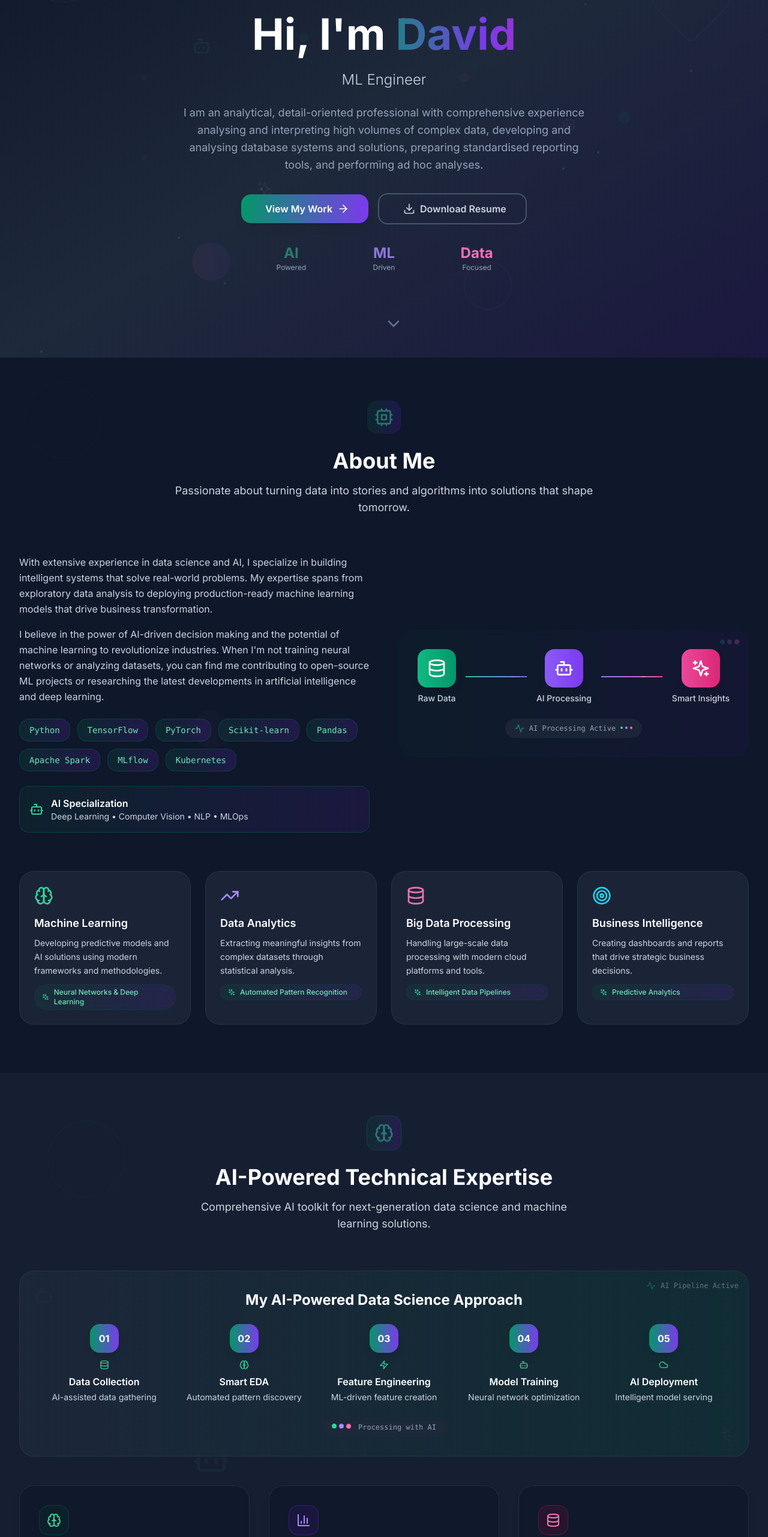
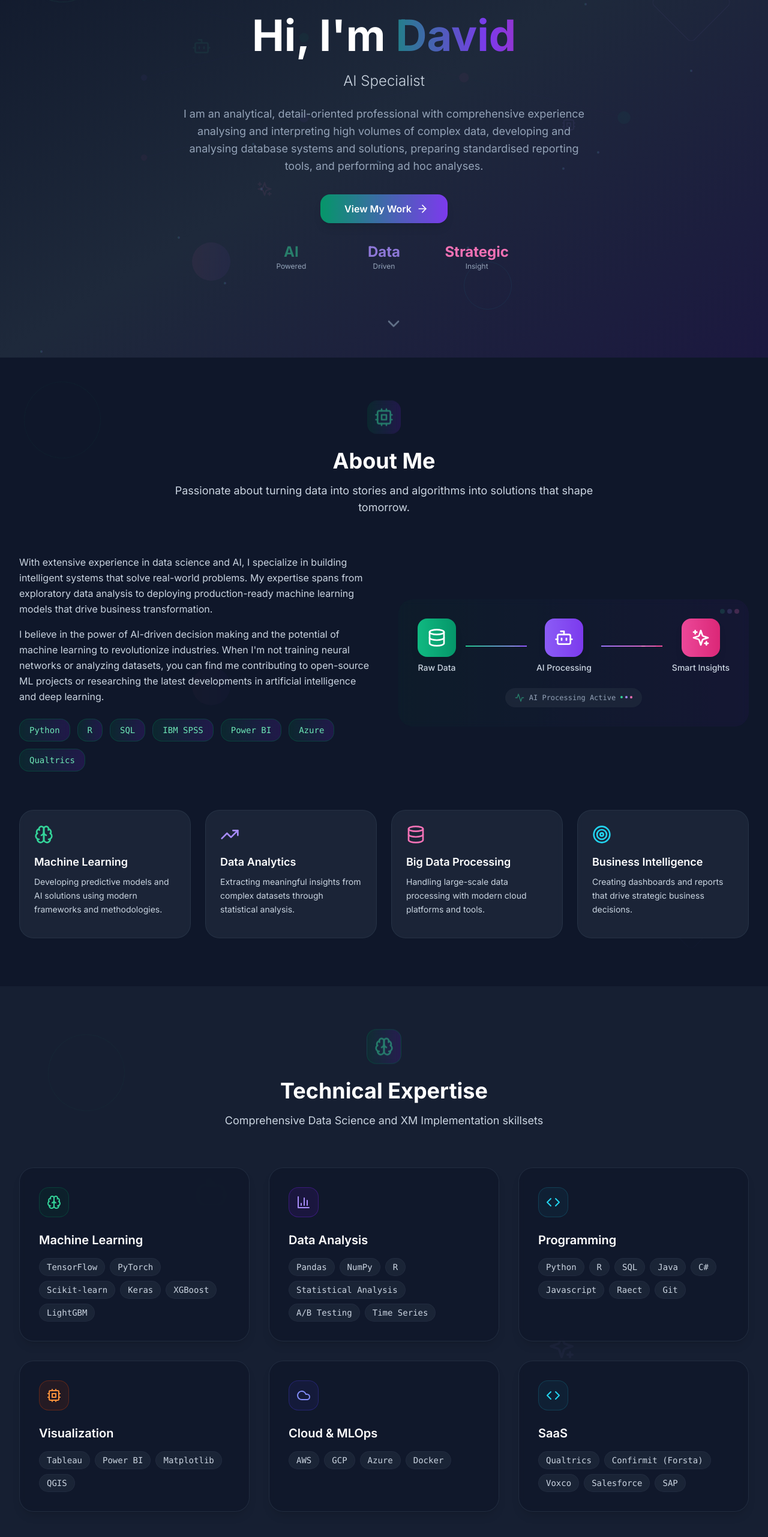
Before and after one commit to Gunawan888/Portfolio2025, a React (Vite) app: page / in a window 1280 px wide. Shown: the part 204-2766 px from the top of the page at 60% size. Built offline with nearby package versions, Linux system fonts and the light colour scheme.

Commit message:
Update Website

```diff
--- a/src/components/About.tsx
+++ b/src/components/About.tsx
@@ -143,7 +143,7 @@ const About = () => {
             </div>
 
             <div className="flex flex-wrap gap-3">
-              {['Python', 'TensorFlow', 'PyTorch', 'Scikit-learn', 'Pandas', 'Apache Spark', 'MLflow', 'Kubernetes'].map((skill, index) => (
+              {['Python', 'R', 'SQL', 'IBM SPSS', 'Power BI','Azure', 'Qualtrics'].map((skill, index) => (
                 <span
                   key={skill}
                   className="group px-4 py-2 bg-gradient-to-r from-emerald-100/80 to-violet-100/80 dark:from-emerald-900/30 dark:to-violet-900/30 text-emerald-800 dark:text-emerald-300 rounded-2xl text-sm font-medium animate-fade-in-up font-mono hover:scale-105 transition-all duration-300 backdrop-blur-sm border border-emerald-200/50 dark:border-emerald-800/50 hover:shadow-lg cursor-pointer"
@@ -154,16 +154,6 @@ const About = () => {
               ))}
             </div>
 
-            {/* AI Specialization Badge */}
-            <div className="mt-6 p-4 bg-gradient-to-r from-emerald-50/80 to-violet-50/80 dark:from-emerald-900/20 dark:to-violet-900/20 rounded-2xl border border-emerald-200/50 dark:border-emerald-800/50 backdrop-blur-sm hover:shadow-lg transition-all duration-300 group">
-              <div className="flex items-center space-x-3">
-                <Bot className="w-6 h-6 text-emerald-600 dark:text-emerald-400 group-hover:animate-bounce" />
-                <div>
-                  <h4 className="font-semibold text-slate-800 dark:text-white group-hover:text-emerald-600 dark:group-hover:text-emerald-400 transition-colors duration-300">AI Specialization</h4>
-                  <p className="text-sm text-slate-600 dark:text-slate-300">Deep Learning • Computer Vision • NLP • MLOps</p>
-                </div>
-              </div>
-            </div>
           </div>
 
           <div className="animate-fade-in-right">
@@ -188,13 +178,6 @@ const About = () => {
                 {highlight.description}
               </p>
 
-              {/* AI Feature Badge */}
-              <div className="mt-3 px-3 py-1 bg-gradient-to-r from-emerald-100/60 to-violet-100/60 dark:from-emerald-900/20 dark:to-violet-900/20 rounded-full backdrop-blur-sm border border-emerald-200/30 dark:border-emerald-800/30 group-hover:scale-105 transition-transform duration-300">
-                <div className="flex items-center space-x-2">
-                  <Sparkles className="w-3 h-3 text-emerald-600 dark:text-emerald-400 group-hover:animate-spin" />
-                  <span className="text-xs font-medium text-emerald-800 dark:text-emerald-300">{highlight.aiFeature}</span>
-                </div>
-              </div>
             </div>
           ))}
         </div>
--- a/src/components/Footer.tsx
+++ b/src/components/Footer.tsx
@@ -57,9 +57,9 @@ const Footer = () => {
 
         <div className="border-t border-slate-700 mt-8 pt-8 text-center">
           <p className="text-slate-300 flex items-center justify-center space-x-2">
-            <span>© 2024 Gunawan. Crafted with</span>
+            <span>© 2025 Gunawan. Crafted with</span>
             <Heart className="w-4 h-4 text-pink-500 animate-pulse" />
-            <span>and powered by data</span>
+            <span>and powered by coffee</span>
           </p>
         </div>
       </div>
--- a/src/components/Header.tsx
+++ b/src/components/Header.tsx
@@ -32,7 +32,7 @@ const Header = () => {
       <div className="max-w-7xl mx-auto px-4 sm:px-6 lg:px-8">
         <div className="flex justify-between items-center py-4">
           <div className="text-2xl font-bold text-slate-800 dark:text-white animate-fade-in">
-            Gunawan
+            DG
           </div>
 
           {/* Desktop Navigation */}
--- a/src/components/Hero.tsx
+++ b/src/components/Hero.tsx
@@ -4,13 +4,13 @@ import { ChevronDown, Download, ArrowRight, Brain, BarChart3, Zap, Cpu, Bot, Spa
 const Hero = () => {
   const [currentText, setCurrentText] = useState(0);
   const [isTyping, setIsTyping] = useState(true);
-  const [particles, setParticles] = useState<Array<{id: number, x: number, y: number, delay: number}>>([]);
+  const [particles, setParticles] = useState<Array<{ id: number, x: number, y: number, delay: number }>>([]);
 
   const roles = [
+    "Data Analyst",
+    "XM Scientist",
     "AI Specialist",
-    "Data Analyst",
-    "ML Engineer",
-    "Data Scientist"
+    // "Data Scientist"
   ];
 
   useEffect(() => {
@@ -84,12 +84,12 @@ const Hero = () => {
 
         {/* Neural nodes */}
         <circle cx="100" cy="150" r="4" fill="#10b981" className="animate-pulse" />
-        <circle cx="100" cy="250" r="4" fill="#8b5cf6" className="animate-pulse" style={{animationDelay: '0.5s'}} />
-        <circle cx="100" cy="350" r="4" fill="#ec4899" className="animate-pulse" style={{animationDelay: '1s'}} />
-        <circle cx="300" cy="200" r="6" fill="#10b981" className="animate-pulse" style={{animationDelay: '1.5s'}} />
-        <circle cx="300" cy="300" r="6" fill="#8b5cf6" className="animate-pulse" style={{animationDelay: '2s'}} />
-        <circle cx="500" cy="250" r="6" fill="#ec4899" className="animate-pulse" style={{animationDelay: '2.5s'}} />
-        <circle cx="700" cy="300" r="8" fill="#10b981" className="animate-pulse" style={{animationDelay: '3s'}} />
+        <circle cx="100" cy="250" r="4" fill="#8b5cf6" className="animate-pulse" style={{ animationDelay: '0.5s' }} />
+        <circle cx="100" cy="350" r="4" fill="#ec4899" className="animate-pulse" style={{ animationDelay: '1s' }} />
+        <circle cx="300" cy="200" r="6" fill="#10b981" className="animate-pulse" style={{ animationDelay: '1.5s' }} />
+        <circle cx="300" cy="300" r="6" fill="#8b5cf6" className="animate-pulse" style={{ animationDelay: '2s' }} />
+        <circle cx="500" cy="250" r="6" fill="#ec4899" className="animate-pulse" style={{ animationDelay: '2.5s' }} />
+        <circle cx="700" cy="300" r="8" fill="#10b981" className="animate-pulse" style={{ animationDelay: '3s' }} />
       </svg>
     </div>
   );
@@ -162,11 +162,11 @@ const Hero = () => {
               <span className="relative z-10">View My Work</span>
               <ArrowRight size={20} className="relative z-10 group-hover:translate-x-1 transition-transform duration-300" />
             </button>
-            <button className="group border-2 border-slate-300 dark:border-slate-600 text-slate-700 dark:text-slate-300 px-8 py-3 rounded-2xl font-semibold hover:border-emerald-600 hover:text-emerald-600 dark:hover:border-emerald-400 dark:hover:text-emerald-400 transition-all duration-300 flex items-center space-x-2 hover:scale-105 backdrop-blur-sm relative overflow-hidden">
+            {/* <button className="group border-2 border-slate-300 dark:border-slate-600 text-slate-700 dark:text-slate-300 px-8 py-3 rounded-2xl font-semibold hover:border-emerald-600 hover:text-emerald-600 dark:hover:border-emerald-400 dark:hover:text-emerald-400 transition-all duration-300 flex items-center space-x-2 hover:scale-105 backdrop-blur-sm relative overflow-hidden">
               <div className="absolute inset-0 bg-gradient-to-r from-emerald-50 to-violet-50 dark:from-emerald-900/20 dark:to-violet-900/20 opacity-0 group-hover:opacity-100 transition-opacity duration-300"></div>
               <Download size={20} className="relative z-10 group-hover:animate-bounce" />
               <span className="relative z-10">Download Resume</span>
-            </button>
+            </button> */}
           </div>
 
           {/* AI Stats Animation */}
@@ -176,12 +176,12 @@ const Hero = () => {
               <div className="text-xs text-slate-500 dark:text-slate-400">Powered</div>
             </div>
             <div className="text-center group hover:scale-105 transition-transform duration-300">
-              <div className="text-2xl font-bold text-violet-600 dark:text-violet-400 animate-pulse" style={{animationDelay: '0.5s'}}>ML</div>
+              <div className="text-2xl font-bold text-violet-600 dark:text-violet-400 animate-pulse" style={{ animationDelay: '0.5s' }}>Data</div>
               <div className="text-xs text-slate-500 dark:text-slate-400">Driven</div>
             </div>
             <div className="text-center group hover:scale-105 transition-transform duration-300">
-              <div className="text-2xl font-bold text-pink-600 dark:text-pink-400 animate-pulse" style={{animationDelay: '1s'}}>Data</div>
-              <div className="text-xs text-slate-500 dark:text-slate-400">Focused</div>
+              <div className="text-2xl font-bold text-pink-600 dark:text-pink-400 animate-pulse" style={{ animationDelay: '1s' }}>Strategic</div>
+              <div className="text-xs text-slate-500 dark:text-slate-400">Insight</div>
             </div>
           </div>
         </div>
--- a/src/components/Projects.tsx
+++ b/src/components/Projects.tsx
@@ -187,50 +187,7 @@ const Projects = () => {
           ))}
         </div>
 
-        <div className="text-center mt-12 animate-fade-in-up">
-          <button className="group bg-gradient-to-r from-emerald-600 to-violet-600 text-white px-8 py-3 rounded-2xl font-semibold hover:from-emerald-700 hover:to-violet-700 transition-all duration-300 flex items-center space-x-2 mx-auto hover:scale-105 shadow-lg hover:shadow-xl relative overflow-hidden">
-            <div className="absolute inset-0 bg-gradient-to-r from-emerald-400 to-violet-400 opacity-0 group-hover:opacity-20 transition-opacity duration-300"></div>
-            <span className="relative z-10">View All AI Projects</span>
-            <ArrowRight size={20} className="relative z-10 group-hover:translate-x-1 transition-transform duration-300" />
-          </button>
-        </div>
 
-        {/* AI Innovation Showcase */}
-        <div className="mt-16 p-8 bg-gradient-to-r from-emerald-50/80 to-violet-50/80 dark:from-emerald-900/20 dark:to-violet-900/20 rounded-3xl border border-emerald-200/50 dark:border-emerald-800/50 animate-fade-in-up backdrop-blur-sm hover:shadow-lg transition-all duration-500 group">
-          <div className="text-center">
-            <div className="flex justify-center mb-4">
-              <Bot className="w-12 h-12 text-emerald-600 dark:text-emerald-400 group-hover:animate-bounce" />
-            </div>
-            <h4 className="text-xl font-semibold text-slate-800 dark:text-white mb-3 group-hover:text-emerald-600 dark:group-hover:text-emerald-400 transition-colors duration-300">
-              Next-Generation AI Solutions
-            </h4>
-            <p className="text-slate-600 dark:text-slate-300 leading-relaxed max-w-3xl mx-auto group-hover:text-slate-700 dark:group-hover:text-slate-200 transition-colors duration-300">
-              Every project leverages cutting-edge artificial intelligence technologies including deep learning,
-              neural networks, computer vision, and natural language processing. Built with scalability,
-              performance, and real-world impact in mind.
-            </p>
-
-            <div className="mt-6 grid grid-cols-2 md:grid-cols-4 gap-4">
-              {[
-                { name: 'Deep Learning', icon: <Brain className="w-5 h-5" /> },
-                { name: 'Computer Vision', icon: <Cpu className="w-5 h-5" /> },
-                { name: 'NLP', icon: <Zap className="w-5 h-5" /> },
-                { name: 'MLOps', icon: <Activity className="w-5 h-5" /> }
-              ].map((tech, index) => (
-                <div key={tech.name} className="p-3 bg-white/60 dark:bg-slate-800/60 rounded-2xl backdrop-blur-sm border border-slate-200/50 dark:border-slate-700/50 hover:scale-105 transition-transform duration-300 group/tech cursor-pointer">
-                  <div className="flex items-center justify-center space-x-2">
-                    <div className="text-emerald-600 dark:text-emerald-400 group-hover/tech:animate-pulse">
-                      {tech.icon}
-                    </div>
-                    <span className="text-sm font-medium text-slate-700 dark:text-slate-300 group-hover/tech:text-emerald-600 dark:group-hover/tech:text-emerald-400 transition-colors duration-300">
-                      {tech.name}
-                    </span>
-                  </div>
-                </div>
-              ))}
-            </div>
-          </div>
-        </div>
       </div>
     </section>
   );
--- a/src/components/Skills.tsx
+++ b/src/components/Skills.tsx
@@ -10,43 +10,45 @@ const Skills = () => {
       icon: <Brain className="w-6 h-6" />,
       color: 'emerald',
       skills: ['TensorFlow', 'PyTorch', 'Scikit-learn', 'Keras', 'XGBoost', 'LightGBM'],
-      aiFeature: 'Neural Networks & Deep Learning'
     },
     {
       title: 'Data Analysis',
       icon: <BarChart3 className="w-6 h-6" />,
       color: 'violet',
       skills: ['Pandas', 'NumPy', 'R', 'Statistical Analysis', 'A/B Testing', 'Time Series'],
-      aiFeature: 'Automated Pattern Recognition'
     },
-    {
-      title: 'Data Engineering',
-      icon: <Database className="w-6 h-6" />,
-      color: 'pink',
-      skills: ['Apache Spark', 'Hadoop', 'Kafka', 'Airflow', 'ETL Pipelines', 'Data Warehousing'],
-      aiFeature: 'Intelligent Data Pipelines'
-    },
+    // {
+    //   title: 'Data Engineering',
+    //   icon: <Database className="w-6 h-6" />,
+    //   color: 'pink',
+    //   skills: ['Apache Spark', 'Hadoop', 'Kafka', 'Airflow', 'ETL Pipelines', 'Data Warehousing'],
+    //   aiFeature: 'Intelligent Data Pipelines'
+    // },
     {
       title: 'Programming',
       icon: <Code className="w-6 h-6" />,
       color: 'cyan',
-      skills: ['Python', 'R', 'SQL', 'Scala', 'Java', 'Git'],
-      aiFeature: 'AI-Powered Development'
+      skills: ['Python', 'R', 'SQL', 'Java', 'C#', 'Javascript', 'Raect', 'Git'],
     },
     {
       title: 'Visualization',
       icon: <Cpu className="w-6 h-6" />,
       color: 'orange',
-      skills: ['Tableau', 'Power BI', 'Matplotlib', 'Seaborn', 'Plotly', 'D3.js'],
+      skills: ['Tableau', 'Power BI', 'Matplotlib', 'QGIS'],
       aiFeature: 'Interactive AI Dashboards'
     },
     {
       title: 'Cloud & MLOps',
       icon: <Cloud className="w-6 h-6" />,
       color: 'indigo',
-      skills: ['AWS', 'GCP', 'Azure', 'Docker', 'Kubernetes', 'MLflow'],
-      aiFeature: 'Automated ML Deployment'
-    }
+      skills: ['AWS', 'GCP', 'Azure', 'Docker'],
+    },
+    {
+      title: 'SaaS',
+      icon: <Code className="w-6 h-6" />,
+      color: 'cyan',
+      skills: ['Qualtrics', 'Confirmit (Forsta)', 'Voxco', 'Salesforce', 'SAP'],
+    },
   ];
 
   const getColorClasses = (color: string) => {
@@ -64,18 +66,18 @@ const Skills = () => {
   const AIMLPipeline = () => (
     <div className="bg-gradient-to-r from-slate-50/80 to-emerald-50/80 dark:from-slate-800/80 dark:to-emerald-900/30 p-8 rounded-3xl mb-12 backdrop-blur-sm border border-slate-200/50 dark:border-slate-700/50 group hover:shadow-lg transition-all duration-500 relative overflow-hidden">
       {/* AI Processing Animation */}
-      <div className="absolute top-4 right-4 flex items-center space-x-2 opacity-60">
+      {/* <div className="absolute top-4 right-4 flex items-center space-x-2 opacity-60">
         <Activity className="w-4 h-4 text-emerald-600 dark:text-emerald-400 animate-pulse" />
         <span className="text-xs text-slate-600 dark:text-slate-400 font-mono">AI Pipeline Active</span>
-      </div>
+      </div> */}
 
       {/* Background AI Pattern */}
-      <div className="absolute inset-0 opacity-5">
+      {/* <div className="absolute inset-0 opacity-5">
         <Bot className="absolute top-6 left-6 w-8 h-8 text-emerald-400 animate-pulse" />
         <Sparkles className="absolute bottom-6 right-6 w-6 h-6 text-violet-400 animate-spin-slow" />
-      </div>
+      </div> */}
 
-      <h3 className="text-2xl font-bold text-slate-800 dark:text-white mb-6 text-center group-hover:text-emerald-600 dark:group-hover:text-emerald-400 transition-colors duration-300 relative z-10">
+      {/* <h3 className="text-2xl font-bold text-slate-800 dark:text-white mb-6 text-center group-hover:text-emerald-600 dark:group-hover:text-emerald-400 transition-colors duration-300 relative z-10">
         My AI-Powered Data Science Approach
       </h3>
 
@@ -101,15 +103,15 @@ const Skills = () => {
             <p className="text-sm text-slate-600 dark:text-slate-300 group-hover/item:text-slate-700 dark:group-hover/item:text-slate-200 transition-colors duration-300">{item.desc}</p>
           </div>
         ))}
-      </div>
+      </div> */}
 
       {/* AI Processing Indicator */}
       <div className="mt-6 flex justify-center">
         <div className="flex items-center space-x-3 px-4 py-2 bg-slate-100/80 dark:bg-slate-800/80 rounded-full backdrop-blur-sm">
           <div className="flex space-x-1">
             <div className="w-2 h-2 bg-emerald-400 rounded-full animate-bounce"></div>
-            <div className="w-2 h-2 bg-violet-400 rounded-full animate-bounce" style={{animationDelay: '0.1s'}}></div>
-            <div className="w-2 h-2 bg-pink-400 rounded-full animate-bounce" style={{animationDelay: '0.2s'}}></div>
+            <div className="w-2 h-2 bg-violet-400 rounded-full animate-bounce" style={{ animationDelay: '0.1s' }}></div>
+            <div className="w-2 h-2 bg-pink-400 rounded-full animate-bounce" style={{ animationDelay: '0.2s' }}></div>
           </div>
           <span className="text-xs text-slate-600 dark:text-slate-400 font-mono">Processing with AI</span>
         </div>
@@ -135,14 +137,14 @@ const Skills = () => {
             </div>
           </div>
           <h2 className="text-3xl sm:text-4xl font-bold text-slate-800 dark:text-white mb-4 hover:text-transparent hover:bg-clip-text hover:bg-gradient-to-r hover:from-emerald-600 hover:to-violet-600 transition-all duration-300">
-            AI-Powered Technical Expertise
+            Technical Expertise
           </h2>
           <p className="text-lg text-slate-600 dark:text-slate-300 max-w-2xl mx-auto hover:text-slate-700 dark:hover:text-slate-200 transition-colors duration-300">
-            Comprehensive AI toolkit for next-generation data science and machine learning solutions.
+            Comprehensive Data Science and XM Implementation skillsets
           </p>
         </div>
 
-        <AIMLPipeline />
+        {/* <AIMLPipeline /> */}
 
         <div className="grid grid-cols-1 md:grid-cols-2 lg:grid-cols-3 gap-8">
           {skillCategories.map((category, index) => (
@@ -166,13 +168,6 @@ const Skills = () => {
                 {category.title}
               </h3>
 
-              {/* AI Feature Badge */}
-              <div className="mb-4 px-3 py-1 bg-gradient-to-r from-emerald-100/60 to-violet-100/60 dark:from-emerald-900/20 dark:to-violet-900/20 rounded-full backdrop-blur-sm border border-emerald-200/30 dark:border-emerald-800/30 group-hover:scale-105 transition-transform duration-300">
-                <div className="flex items-center space-x-2">
-                  <Sparkles className="w-3 h-3 text-emerald-600 dark:text-emerald-400 group-hover:animate-spin" />
-                  <span className="text-xs font-medium text-emerald-800 dark:text-emerald-300">{category.aiFeature}</span>
-                </div>
-              </div>
 
               <div className="flex flex-wrap gap-2">
                 {category.skills.map((skill, skillIndex) => (
@@ -191,8 +186,8 @@ const Skills = () => {
                 <div className="mt-4 flex justify-center">
                   <div className="flex space-x-1">
                     <div className="w-2 h-2 bg-emerald-400 rounded-full animate-bounce"></div>
-                    <div className="w-2 h-2 bg-violet-400 rounded-full animate-bounce" style={{animationDelay: '0.1s'}}></div>
-                    <div className="w-2 h-2 bg-pink-400 rounded-full animate-bounce" style={{animationDelay: '0.2s'}}></div>
+                    <div className="w-2 h-2 bg-violet-400 rounded-full animate-bounce" style={{ animationDelay: '0.1s' }}></div>
+                    <div className="w-2 h-2 bg-pink-400 rounded-full animate-bounce" style={{ animationDelay: '0.2s' }}></div>
                   </div>
                 </div>
               )}
@@ -201,32 +196,7 @@ const Skills = () => {
         </div>
 
         {/* AI Capabilities Showcase */}
-        <div className="mt-16 p-8 bg-gradient-to-r from-emerald-50/80 to-violet-50/80 dark:from-emerald-900/20 dark:to-violet-900/20 rounded-3xl border border-emerald-200/50 dark:border-emerald-800/50 animate-fade-in-up backdrop-blur-sm hover:shadow-lg transition-all duration-500 group">
-          <div className="text-center">
-            <div className="flex justify-center mb-4">
-              <Bot className="w-12 h-12 text-emerald-600 dark:text-emerald-400 group-hover:animate-bounce" />
-            </div>
-            <h4 className="text-xl font-semibold text-slate-800 dark:text-white mb-3 group-hover:text-emerald-600 dark:group-hover:text-emerald-400 transition-colors duration-300">
-              AI-First Approach
-            </h4>
-            <p className="text-slate-600 dark:text-slate-300 leading-relaxed max-w-3xl mx-auto group-hover:text-slate-700 dark:group-hover:text-slate-200 transition-colors duration-300">
-              Leveraging cutting-edge artificial intelligence and machine learning technologies to automate complex data processes,
-              enhance predictive accuracy, and deliver intelligent solutions that adapt and learn from your business needs.
-              Every project incorporates AI-driven optimization for maximum efficiency and impact.
-            </p>
 
-            <div className="mt-6 flex justify-center space-x-6">
-              {['AutoML', 'Neural Networks', 'Deep Learning', 'Computer Vision', 'NLP'].map((tech, index) => (
-                <div key={tech} className="text-center group/tech">
-                  <div className="w-8 h-8 bg-gradient-to-r from-emerald-600 to-violet-600 rounded-full flex items-center justify-center mb-2 mx-auto group-hover/tech:scale-110 transition-transform duration-300">
-                    <span className="text-white text-xs font-bold">{tech.slice(0, 2)}</span>
-                  </div>
-                  <span className="text-xs text-slate-600 dark:text-slate-400 group-hover/tech:text-emerald-600 dark:group-hover/tech:text-emerald-400 transition-colors duration-300">{tech}</span>
-                </div>
-              ))}
-            </div>
-          </div>
-        </div>
       </div>
     </section>
   );
```
Also changed, not shown: src/components/Contact.tsx (+5 -5 lines).
